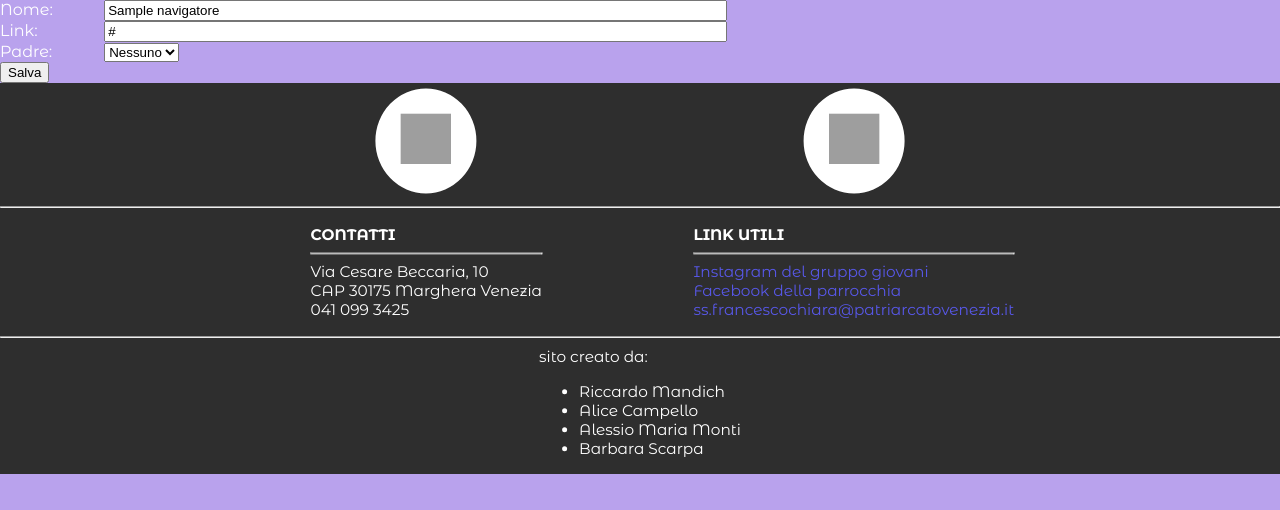
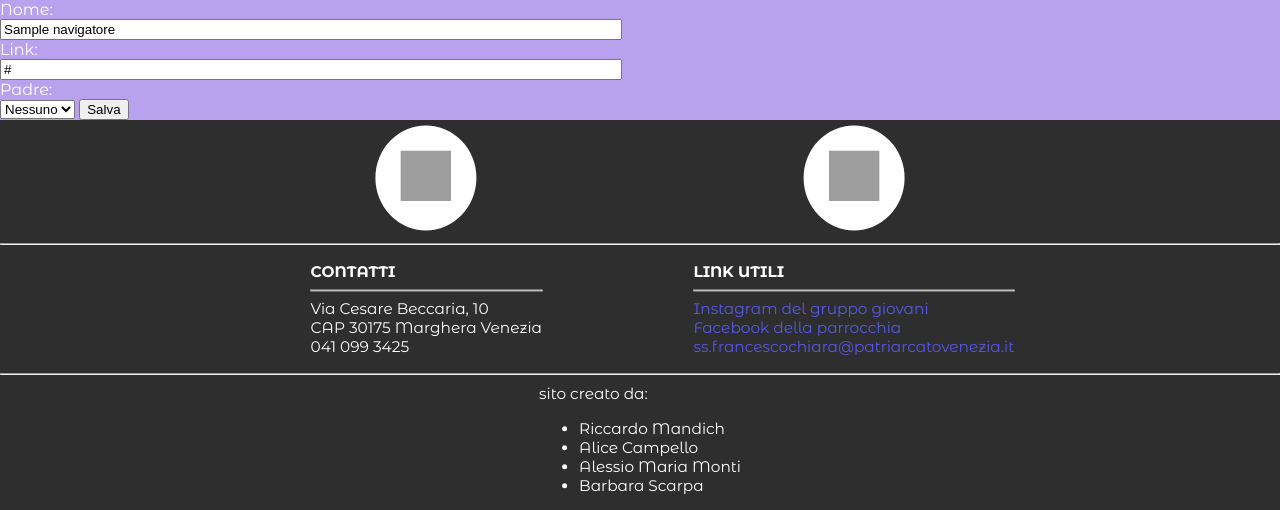
Before and after one commit to RickyMandich/sito-parrocchia, a PHP site: page /editMenu/1 in a window 1280 px wide. Shown: the part 220-730 px from the top of the page. Run offline with PHP 8.4, Linux system fonts and the light colour scheme; tables that the repository leaves empty or names only in its code hold one stand-in row (values such as "Sample post"); grey boxes are pictures that could not be loaded.

Commit message:
aggiornamento 2025 01 07 16:02

```diff
--- a/editMenu.php
+++ b/editMenu.php
@@ -61,7 +61,6 @@
                             </option>
                         <?php endforeach; ?>
                     </select>
-                    <br>
                     <input type="submit" value="Salva">
                 </form>
                 <?php
@@ -77,7 +76,7 @@
         width: 48%;
     }
     label{
-        display: inline-block;
+        display: block;
         width: 100px;
     }
 </style>
```
